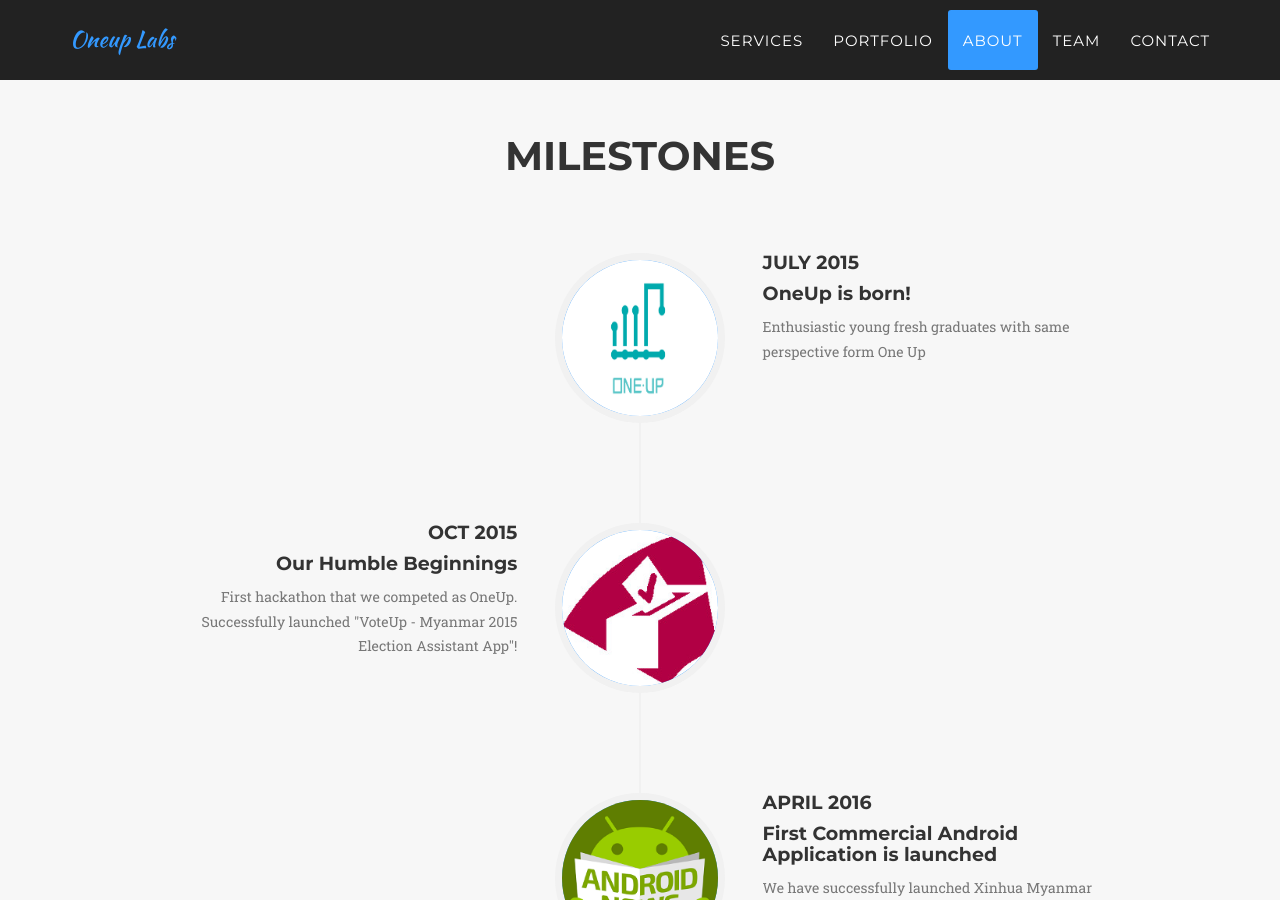
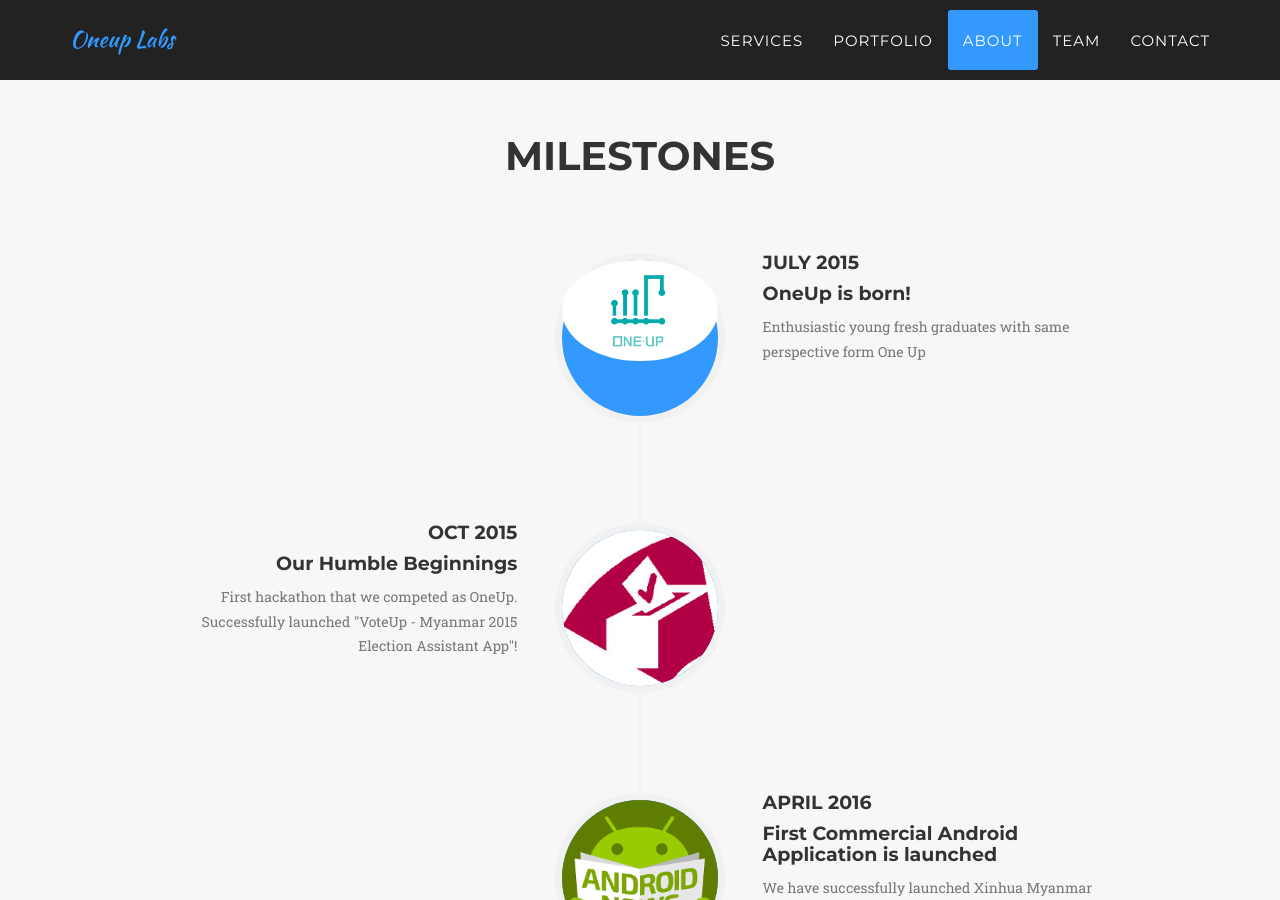
Before and after one commit to 1up-nextlevel/1up-nextlevel.github.io, a Jekyll site: the page built from index.html, in a window 1280 px wide and 900 px high, scrolled down 1448 px. Built offline with Jekyll 4.4.1, drawn with Linux system fonts in a browser that asks for light colours; some web fonts are replaced.

Commit message:
no message

```diff
--- a/_includes/about.html
+++ b/_includes/about.html
@@ -12,7 +12,7 @@
                     <ul class="timeline">
                         <li class="timeline-inverted">
                             <div class="timeline-image">
-                                <img class="img-circle img-responsive" src="img/about/oneUpLogo.png" alt="">
+                                <img class="img-circle img-responsive" src="img/about/oneUpLogo1.png" alt="">
                             </div>
                             <div class="timeline-panel">
                                 <div class="timeline-heading">
```
Also changed, not shown: img/about/oneUpLogo1.png (added).
